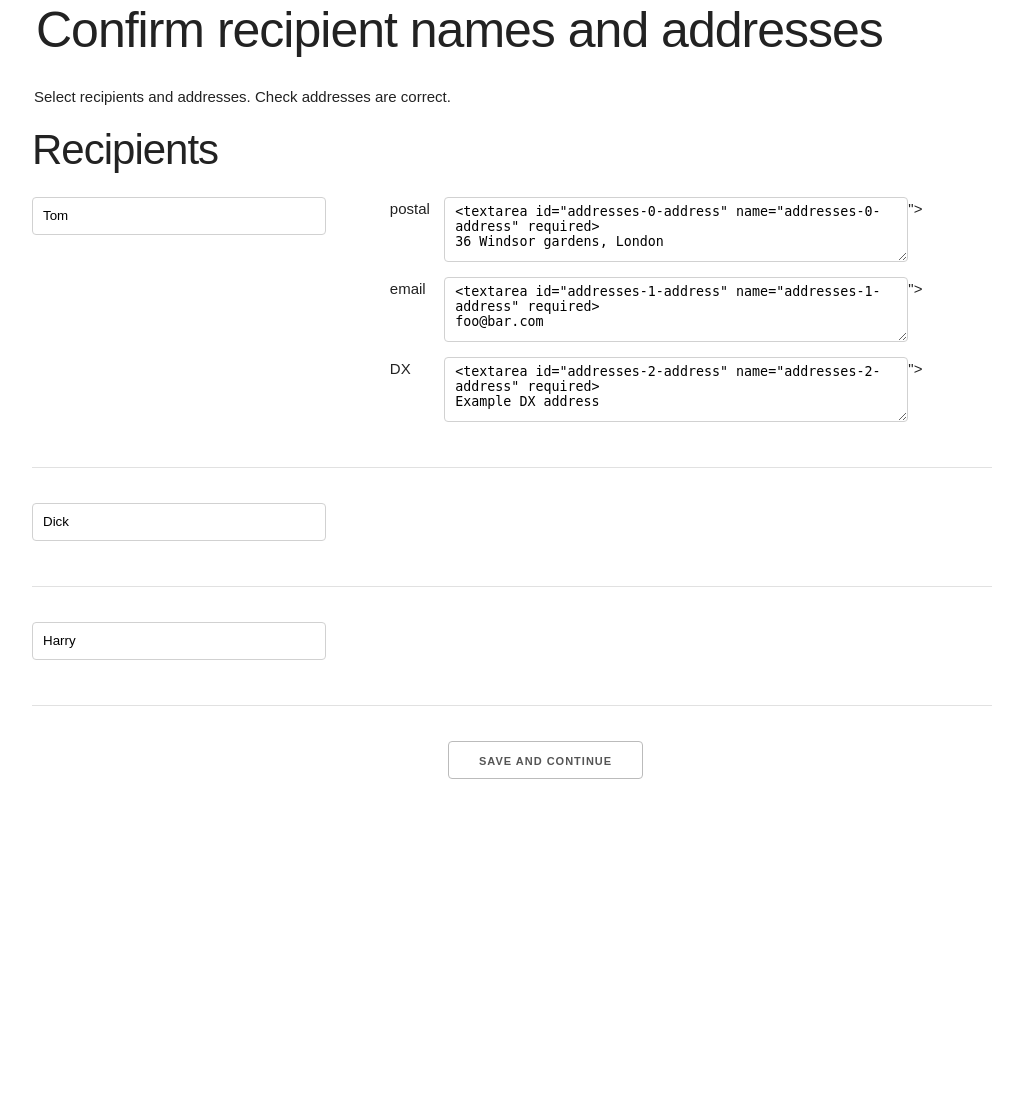
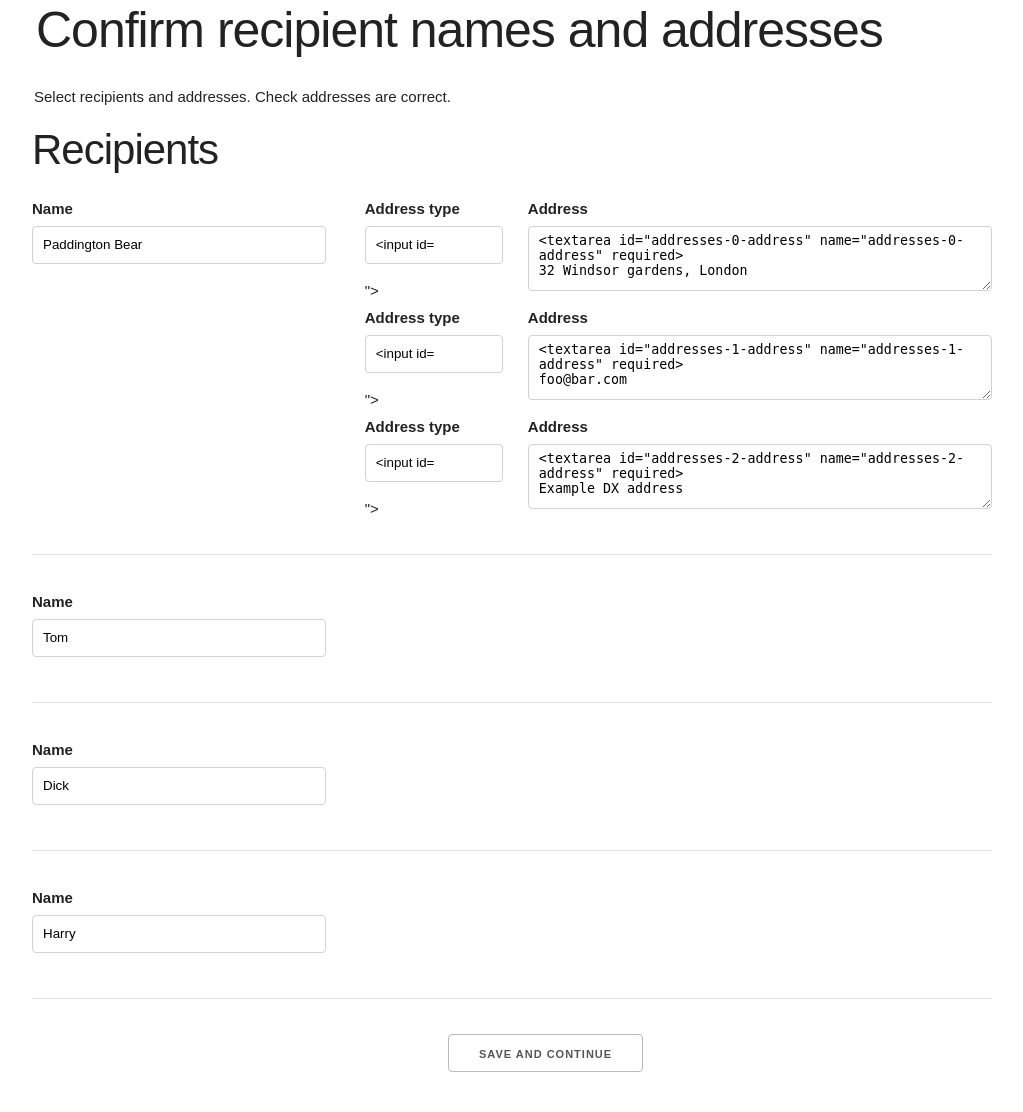
Before and after one commit to byzantime/nested-fieldlist-bug, a Flask app: page / in a window 1280 px wide; the page is wider, and only the part inside the window is pictured. Shown: that part, without its empty margins (128-1151 px from the left). Before the commit the page ends 779 px from the top of that part, so only its background shows below. Run offline with Flask 2, Linux system fonts and the light colour scheme; some libraries are stand-ins or nearby versions.

Commit message:
simplfy things

```diff
--- a/app/forms.py
+++ b/app/forms.py
@@ -5,14 +5,13 @@ from wtforms import StringField
 from wtforms import SubmitField
 from wtforms import TextAreaField
 from wtforms import Form as NoCsrfForm
-from wtforms.widgets import HiddenInput
 from wtforms.validators import InputRequired
 from wtforms.validators import ValidationError
 
 
 class AddressForm(NoCsrfForm):
     """The form for an individual recipient address."""
-    address_type = StringField(widget=HiddenInput())
+    address_type = StringField('Address type')
     address = TextAreaField(
         'Address',
         validators=[InputRequired(message='Address required')],
@@ -30,7 +29,7 @@ class AddressForm(NoCsrfForm):
 
 class ProprietorForm(NoCsrfForm):
     """The form for an individual proprietor."""
-    prop_name = StringField()
+    prop_name = StringField('Name')
     addresses = FieldList(FormField(AddressForm))
 
 
--- a/app/static/skeleton.css
+++ b/app/static/skeleton.css
@@ -162,6 +162,10 @@ a {
 a:hover {
   color: #0FA0CE; }
 
+.errors {
+    font-size: 1.4rem;
+    color: #FF0000;
+}
 
 /* Buttons
 –––––––––––––––––––––––––––––––––––––––––––––––––– */
--- /dev/null
+++ b/app/templates/_formhelpers.html
@@ -0,0 +1,14 @@
+{% macro render_field(field) %}
+
+    {{ field.label }}
+    {{ field(**kwargs)|safe }}
+
+    {% if field.errors %}
+        <ul class="errors">
+        {% for error in field.errors %}
+            <li>{{ error }}</li>
+        {% endfor %}
+        </ul>
+    {% endif %}
+
+{% endmacro %}
--- a/app/templates/index.html
+++ b/app/templates/index.html
@@ -1,3 +1,4 @@
+{% from "_formhelpers.html" import render_field %}
 <html lang="en">
     <head>
         <meta http-equiv="content-type" content="text/html; charset=utf-8">
@@ -30,20 +31,18 @@
 
           <div class="row">
             <div class="four columns">
-              {{ proprietor.prop_name() }}
+              {{ render_field(proprietor.prop_name) }}
             </div>
             <div class="eight columns">
               {% for address in proprietor['addresses'] %}
 
                 <div class="row">
-                  {{ address.address_type() }}
-
-                  <div class="one columns">
-                    {{ address['address_type'].data.data }}
+                  <div class="three columns">
+                    {{ render_field(address['address_type']) }}
                   </div>
 
                   <div class="nine columns">
-                    {{ address.address() }}
+                    {{ render_field(address.address) }}
                   </div>
                 </div>
 
--- a/app/views.py
+++ b/app/views.py
@@ -11,11 +11,12 @@ class CandidateRecipients():
     def get_proprietors(self):
         """Return a list of proprietors from among candidate recipients."""
         return [
-            {'name': 'Tom', 'addresses': [
-                {'address': '36 Windsor gardens, London', 'type': 'postal'},
+            {'name': 'Paddington Bear', 'addresses': [
+                {'address': '32 Windsor gardens, London', 'type': 'postal'},
                 {'address': 'foo@bar.com', 'type': 'email'},
                 {'address': 'Example DX address', 'type': 'DX'},
             ]},
+            {'name': 'Tom', 'addresses': []},
             {'name': 'Dick', 'addresses': []},
             {'name': 'Harry', 'addresses': []},
         ]
```
